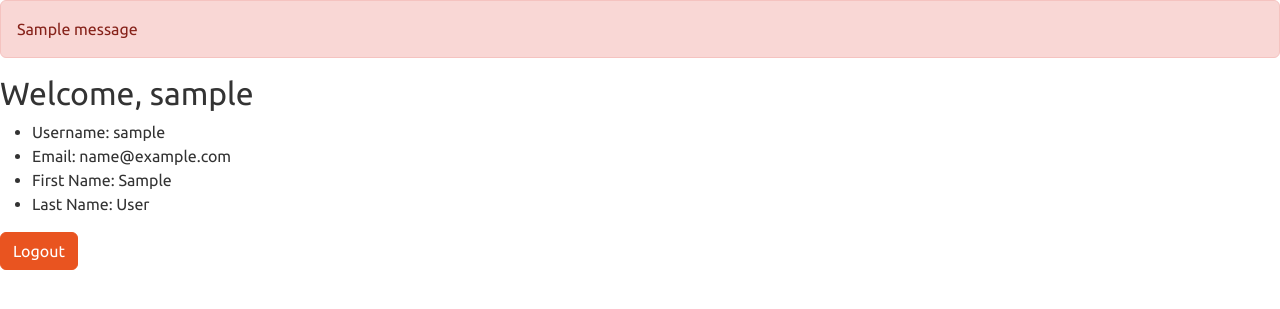
After one commit to samuelmyung/flask-notes, a Flask app: a page that uses templates/base.html in a window 1280 px wide. The commit adds this page. Shown: the top 309 px of the page. Run offline with Flask 3, Linux system fonts and the light colour scheme; the visitor is signed in with stand-in values (Sample User, id 1); tables that the repository leaves empty hold one stand-in row (values such as "Sample post"); one stand-in notice (Sample message) is shown.

Commit message:
added login route and profile

```diff
--- a/app.py
+++ b/app.py
@@ -1,7 +1,8 @@
 """Flask app for Notes"""
 import os
-from flask import Flask, render_template, redirect, session
-from flask_debugtoolbar import DebugToolbarExtension
+from flask import Flask, render_template, redirect, session, flash
+from sqlalchemy.exc import IntegrityError
+# from flask_debugtoolbar import DebugToolbarExtension
 
 from models import User, db, connect_db
 from forms import RegisterForm, LoginForm, CSRFProtectForm
@@ -17,7 +18,10 @@ connect_db(app)
 
 db.create_all()
 
-toolbar = DebugToolbarExtension(app)
+
+# toolbar = DebugToolbarExtension(app)
+
+session_key = "username"
 
 
 @app.get("/")
@@ -40,19 +44,24 @@ def register():
         first_name = form.first_name.data
         last_name = form.last_name.data
 
-        user = User.register(
-            username,
-            password,
-            email,
-            first_name,
-            last_name
+        try:
+            user = User.register(
+                username,
+                password,
+                email,
+                first_name,
+                last_name
             )
+            db.session.add(user)
+            db.session.commit()
 
-        db.session.add(user)
-        db.session.commit()
-        session["username"] = user.username
+            session[session_key] = user.username
 
-        return redirect(f'/users/{username}')
+            return redirect(f'/users/{username}')
+
+        except IntegrityError:
+            flash("Username or email exist")
+            return render_template("register.html", form=form)
 
     else:
         return render_template("register.html", form=form)
@@ -63,3 +72,47 @@ def login():
     """Logs in user and handles login form submission"""
 
     form = LoginForm()
+
+    if form.validate_on_submit():
+        username = form.username.data
+        password = form.hashed_password.data
+
+        user = User.authenticate(username, password)
+
+        if user:
+            session[session_key] = user.username
+
+            return redirect(f'/users/{username}')
+
+        else:
+            form.username.errors = ["Invalid name/password"]
+
+    return render_template("login-form.html", form=form)
+
+
+@app.get("/users/<username>")
+def profile_page(username):
+    """Shows info about the user"""
+
+    form = CSRFProtectForm()
+
+    user = User.query.get_or_404(username)
+    if "username" not in session:
+        flash("You must be logged in to view")
+
+        return redirect("/")
+
+    else:
+        return render_template("user-info.html", user=user, form=form)
+
+
+@app.post("/logout")
+def logout():
+    """Logs the user out and redirects to the homepage"""
+
+    form = CSRFProtectForm()
+
+    if form.validate_on_submit():
+        session.pop("username", None)
+
+    return redirect('/')
--- a/forms.py
+++ b/forms.py
@@ -1,6 +1,6 @@
 from flask_wtf import FlaskForm
 from wtforms import StringField, PasswordField, EmailField
-from wtforms.validators import InputRequired
+from wtforms.validators import InputRequired, Length
 
 
 class RegisterForm(FlaskForm):
@@ -8,28 +8,29 @@ class RegisterForm(FlaskForm):
 
     username = StringField(
         "Username",
-        validators=[InputRequired()]
+        validators=[InputRequired(), Length(max=20)]
     )
 
     hashed_password = PasswordField(
         "Password",
-        validators=[InputRequired()]
+        validators=[InputRequired(), Length(max=100)]
     )
 
     email = EmailField(
         "Email",
-        validators=[InputRequired()]
+        validators=[InputRequired(), Length(max=50)]
     )
 
     first_name = StringField(
         "First Name",
-        validators=[InputRequired()]
+        validators=[InputRequired(), Length(max=30)]
     )
 
     last_name = StringField(
         "Last Name",
-        validators=[InputRequired()]
+        validators=[InputRequired(), Length(max=30)]
     )
+
 
 class LoginForm(FlaskForm):
     """Form for login"""
@@ -44,5 +45,6 @@ class LoginForm(FlaskForm):
         validators=[InputRequired()]
     )
 
+
 class CSRFProtectForm(FlaskForm):
     """Form just for CSRF Protection"""
--- a/models.py
+++ b/models.py
@@ -6,12 +6,14 @@ db = SQLAlchemy()
 
 bcrypt = Bcrypt()
 
+
 def connect_db(app):
     """Connect to database."""
 
     app.app_context().push()
     db.app = app
     db.init_app(app)
+
 
 class User(db.Model):
     """Site User"""
@@ -26,7 +28,6 @@ class User(db.Model):
     hashed_password = db.Column(
         db.String(100),
         nullable=False,
-        #Do we have to make this unique?
     )
 
     email = db.Column(
@@ -65,7 +66,7 @@ class User(db.Model):
 
         u = cls.query.filter_by(username=username).one_or_none()
 
-        if u and bcrypt.check_password_hash(u.password, pwd):
+        if u and bcrypt.check_password_hash(u.hashed_password, pwd):
 
             return u
         else:
--- a/templates/base.html
+++ b/templates/base.html
@@ -1,13 +1,19 @@
 <!DOCTYPE html>
 <html lang="en">
+
 <head>
   <meta charset="UTF-8">
   <meta name="viewport" content="width=device-width, initial-scale=1.0">
   <title>{% block title %}{% endblock %}</title>
   <link rel="stylesheet" href="https://bootswatch.com/5/united/bootstrap.css">
 </head>
+
 <body>
+  {% for msg in get_flashed_messages() %}
+  <div class="alert alert-danger">{{ msg }}</div>
+  {% endfor %}
   {% block content %}
   {% endblock %}
 </body>
+
 </html>
--- /dev/null
+++ b/templates/user-info.html
@@ -0,0 +1,20 @@
+{% extends 'base.html' %}
+
+{% block title %}{{user.username}}{% endblock %}
+
+{% block content %}
+{% if 'username' in session %}
+<h2>Welcome, {{user.username}}</h2>
+<ul>
+  <li>Username: {{user.username}}</li>
+  <li>Email: {{user.email}}</li>
+  <li>First Name: {{user.first_name}}</li>
+  <li>Last Name: {{user.last_name}}</li>
+</ul>
+
+<form action="/logout" method="POST">
+  {{form.hidden_tag()}}
+  <button type="submit" class="btn btn-primary">Logout</button>
+</form>
+{% endif %}
+{% endblock %}
```
Also changed, not shown: templates/login-form.html (indentation only), templates/register.html (indentation only).
